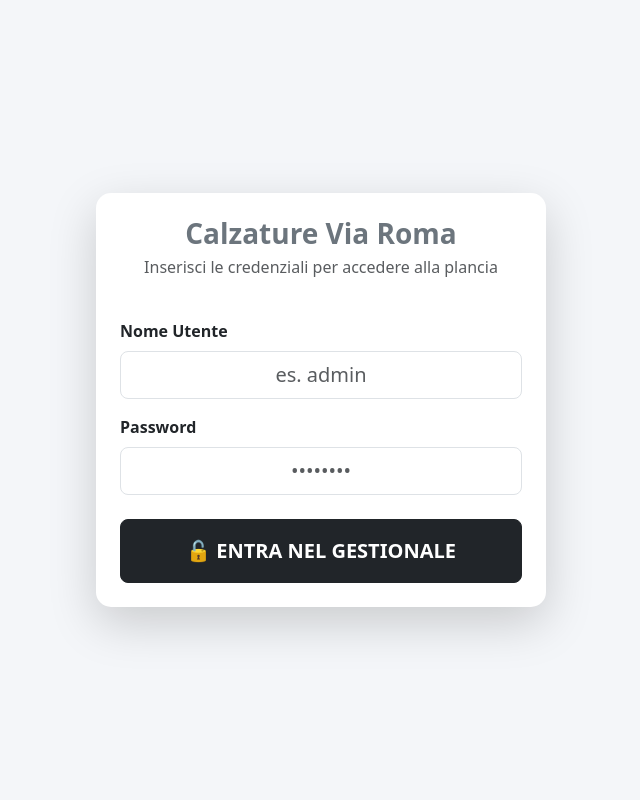
After one commit to giovacto/gestionale-via-roma, a Flask app: page /login in a window 1280 px wide. The commit adds this page. Shown: the whole page, without its empty margins (319-959 px from the left). Run offline with Flask 3, Linux system fonts and the light colour scheme.

Commit message:
Aggiunta blindatura login statico admin

```diff
--- a/app.py
+++ b/app.py
@@ -1,4 +1,4 @@
-from flask import Flask, render_template, request, redirect, flash, jsonify
+from flask import Flask, render_template, request, redirect, flash, jsonify, session
 from database.models import db, Fornitore, Articolo, VarianteArticolo, Vendita, DettaglioVendita, Scadenza
 from datetime import datetime, date
 from sqlalchemy import func
@@ -15,6 +15,43 @@ db.init_app(app)
 
 with app.app_context():
     db.create_all()
+
+# 🛡️ SCUDO DI PROTEZIONE: CONTROLLO LOGIN AUTOMATICO SU OGNI PAGINA
+@app.before_request
+def blinda_pagine():
+    # Elenco delle rotte libere che non richiedono di essere loggati
+    rotte_libere = ['login', 'static']
+
+    # Se l'utente sta andando sul login o sui file CSS/JS, lascialo passare
+    if request.endpoint in rotte_libere or request.path.startswith('/static/'):
+        return
+
+    # Se nella sessione del browser non c'è il pass di login, rimbalzalo al modulo d'accesso
+    if not session.get('loggato'):
+        return redirect('/login')
+
+# 🔓 ROTTA DI LOGIN (VERIFICA CREDENZIALI STATICHE)
+@app.route('/login', methods=['GET', 'POST'])
+def login():
+    if request.method == 'POST':
+        username = request.form['username'].strip()
+        password = request.form['password'].strip()
+
+        # Controllo statico richiesto
+        if username == 'admin' and password == 'Loredanalo':
+            session['loggato'] = True
+            return redirect('/')
+        else:
+            flash('❌ Nome utente o Password errati!', 'danger')
+
+    return render_template('login.html')
+
+# 🔒 ROTTA DI LOGOUT (CANCELLA IL PASS)
+@app.route('/logout')
+def logout():
+    session.pop('loggato', None)
+    flash('🚪 Sessione chiusa. Alla prossima!', 'info')
+    return redirect('/login')
 
 # 1. DASHBOARD PRINCIPALE
 @app.route('/')
@@ -253,7 +290,7 @@ def gestione_fornitori():
         telefono = request.form['telefono'].strip()
         email = request.form['email'].strip()
 
-        nuovo_f = Fornitore(nome=nome, telephone=telefono, email=email) if hasattr(Fornitore, 'telephone') else Fornitore(nome=nome, telefono=telefono, email=email)
+        nuovo_f = Fornitore(nome=nome, telefono=telefono, email=email)
         db.session.add(nuovo_f)
         db.session.commit()
         return redirect('/fornitori')
@@ -269,10 +306,9 @@ def elimina_fornitore(id):
     db.session.commit()
     return redirect('/fornitori')
 
-# 13. SCHEDA REPORT TEMPORALE (LAVORO DI SPRINT VENDITE)
+# 13. SCHEDA REPORT TEMPORALE
 @app.route('/report', methods=['GET', 'POST'])
 def report_vendite():
-    # Impostiamo le date di default su oggi se l'utente apre solo la pagina (GET)
     data_inizio_str = date.today().strftime('%Y-%m-%d')
     data_fine_str = date.today().strftime('%Y-%m-%d')
 
@@ -280,7 +316,6 @@ def report_vendite():
         data_inizio_str = request.form['data_inizio']
         data_fine_str = request.form['data_fine']
 
-    # Estraiamo le vendite del periodo per fare i totali finanziari puliti
     vendite_periodo = Vendita.query.filter(
         func.date(Vendita.data_vendita) >= data_inizio_str,
         func.date(Vendita.data_vendita) <= data_fine_str
@@ -289,7 +324,6 @@ def report_vendite():
     rep_incasso = sum(v.importo_totale_incassato for v in vendite_periodo)
     rep_guadagno = sum(v.importo_totale_guadagnato for v in vendite_periodo)
 
-    # Estraiamo i singoli pezzi usciti per popolare la tabella
     dettagli_periodo = DettaglioVendita.query.join(Vendita).filter(
         func.date(Vendita.data_vendita) >= data_inizio_str,
         func.date(Vendita.data_vendita) <= data_fine_str
--- a/templates/dashboard.html
+++ b/templates/dashboard.html
@@ -45,7 +45,10 @@
         <div class="d-flex justify-content-between align-items-center mb-4 bg-white p-3 rounded-3 shadow-sm">
             <h1 class="h3 mb-0 text-secondary">Calzature Via Roma <span class="badge bg-dark fs-6">Tablet Mode</span>
             </h1>
-            <h2 class="h5 mb-0 text-dark align-self-center">Titolare: <strong>Loredana</strong></h2>
+            <div class="d-flex align-items-center gap-3">
+                <h2 class="h5 mb-0 text-dark align-self-center">Titolare: <strong>Loredana</strong></h2>
+                <a href="/logout" class="btn btn-outline-danger btn-sm fw-bold">🚪 Esci</a>
+            </div>
         </div>
 
         <div class="row g-4 mb-5">
--- /dev/null
+++ b/templates/login.html
@@ -0,0 +1,65 @@
+<!DOCTYPE html>
+<html lang="it">
+
+<head>
+    <meta charset="UTF-8">
+    <meta name="viewport" content="width=device-width, initial-scale=1.0">
+    <title>Accesso Gestionale - Via Roma</title>
+    <link href="https://cdn.jsdelivr.net/npm/bootstrap@5.3.0/dist/css/bootstrap.min.css" rel="stylesheet">
+    <style>
+        body {
+            background-color: #f4f6f9;
+            height: 100vh;
+            display: flex;
+            align-items: center;
+            justify-content: center;
+        }
+
+        .login-card {
+            max-width: 450px;
+            width: 100%;
+            border: none;
+            border-radius: 15px;
+        }
+    </style>
+</head>
+
+<body>
+
+    <div class="container p-3">
+        <div class="card login-card shadow-lg mx-auto p-4 bg-white">
+            <div class="text-center mb-4">
+                <h1 class="h3 mb-1 fw-bold text-secondary">Calzature Via Roma</h1>
+                <p class="text-muted">Inserisci le credenziali per accedere alla plancia</p>
+            </div>
+
+            {% with messages = get_flashed_messages(with_categories=true) %}
+            {% if messages %}
+            {% for category, message in messages %}
+            <div class="alert alert-{{ category }} text-center fw-bold small py-2" role="alert">
+                {{ message }}
+            </div>
+            {% endfor %}
+            {% endif %}
+            {% endwith %}
+
+            <form action="/login" method="POST">
+                <div class="mb-3">
+                    <label class="form-label fw-bold">Nome Utente</label>
+                    <input type="text" name="username" class="form-control form-control-lg text-center"
+                        placeholder="es. admin" required autocomplete="off">
+                </div>
+                <div class="mb-4">
+                    <label class="form-label fw-bold">Password</label>
+                    <input type="password" name="password" class="form-control form-control-lg text-center"
+                        placeholder="••••••••" required>
+                </div>
+                <button type="submit" class="btn btn-dark btn-touch btn-lg w-100 py-3 fw-bold text-uppercase">🔓 ENTRA
+                    NEL GESTIONALE</button>
+            </form>
+        </div>
+    </div>
+
+</body>
+
+</html>
```
